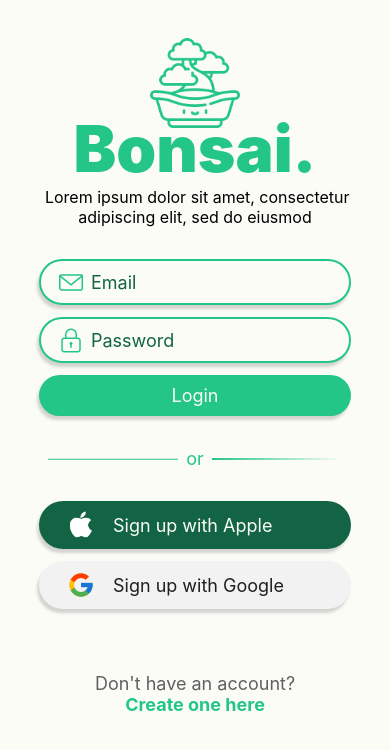
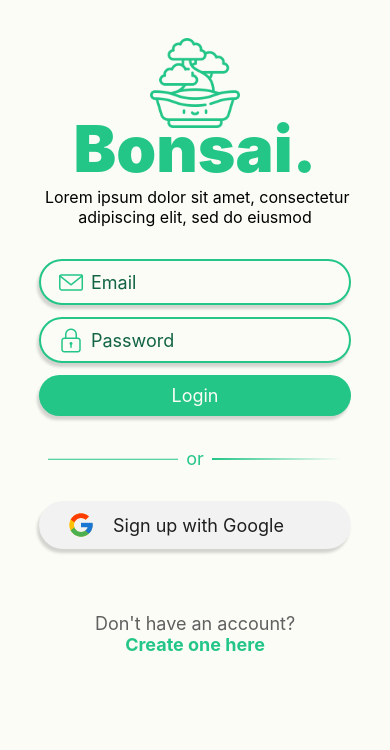
Before and after one commit to bonsai-uk/bonsai-app-react-native, a React Native app: screen / in a window 390 px wide. Shown: the top 750 px of the page. Built offline with nearby package versions, Linux system fonts and the light colour scheme.

Commit message:
fix: appleSignIn displays on iOS only

```diff
--- a/screens/LoginScreen/LoginScreen.tsx
+++ b/screens/LoginScreen/LoginScreen.tsx
@@ -7,7 +7,7 @@ import {
     SolidButton,
     Title,
 } from '../../components';
-import { SafeAreaView, View } from 'react-native';
+import { Platform, SafeAreaView, View } from 'react-native';
 import { styles } from './LoginScreen.styles';
 
 export default function LoginScreen() {
@@ -24,7 +24,7 @@ export default function LoginScreen() {
                     />
                     <SolidButton title="Login" />
                     <Divider />
-                    <AppleSignIn />
+                    {Platform.OS === 'ios' && <AppleSignIn />}
                     <GoogleSignIn />
                 </View>
                 <NewAccount />
```
